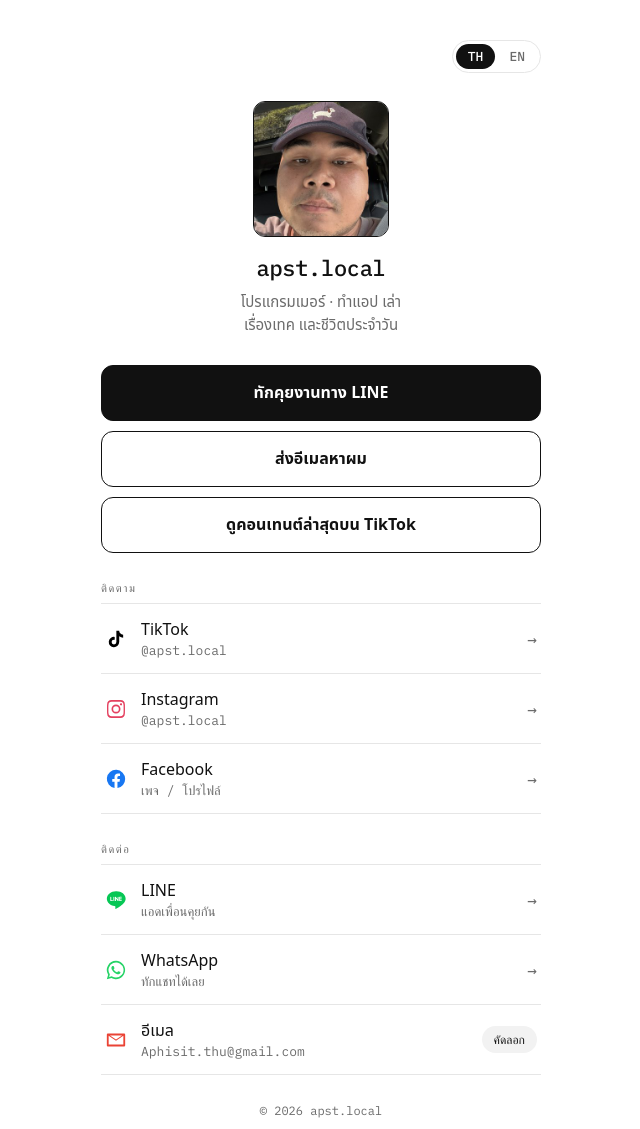
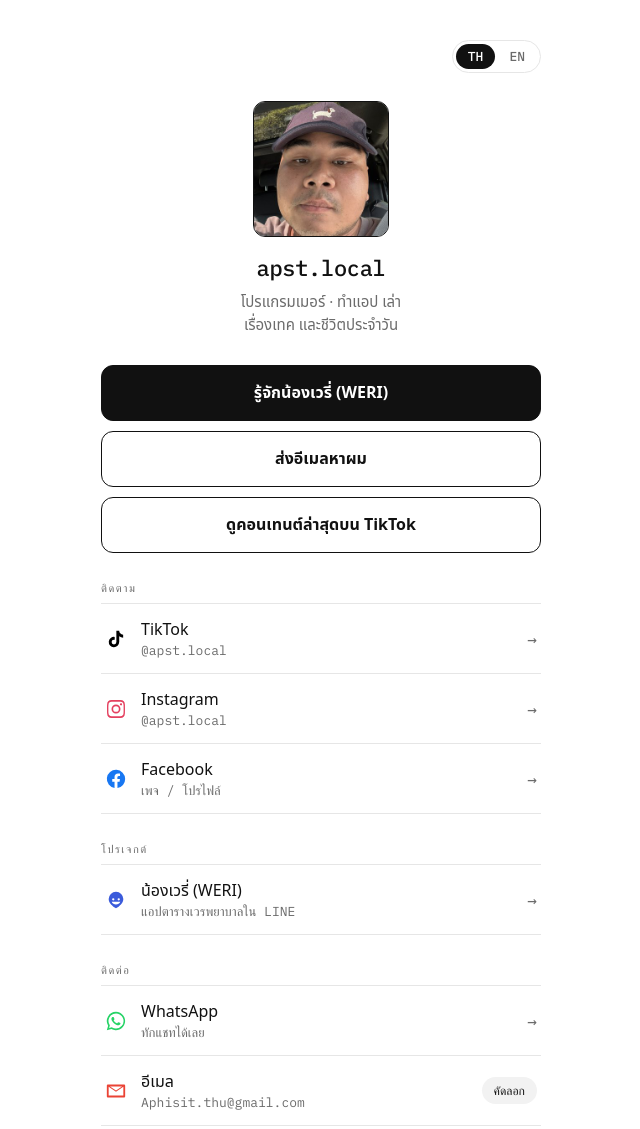
Before and after one commit to aphisit-ths/apst-links, a plain HTML site: page public/index.html in a window 1280 px wide. Shown: the top 1129 px of the page, without its empty margins (319-959 px from the left). Drawn offline with Linux system fonts and the light colour scheme; a web font is replaced by a local one.

Commit message:
feat: feature WERI on links page and remove personal LINE contact

```diff
--- a/public/index.html
+++ b/public/index.html
@@ -4,7 +4,7 @@
 <meta charset="utf-8">
 <meta name="viewport" content="width=device-width, initial-scale=1, viewport-fit=cover">
 <title>apst.local · Aphisit | โปรแกรมเมอร์ ทำแอป เล่าเรื่องเทค</title>
-<meta name="description" content="apst.local (Aphisit) โปรแกรมเมอร์ ทำแอป เล่าเรื่องเทค AI และชีวิตประจำวัน ติดตามได้ทาง TikTok, Instagram, Facebook หรือทักคุยงานทาง LINE และอีเมล">
+<meta name="description" content="apst.local (Aphisit) โปรแกรมเมอร์ ทำแอป เล่าเรื่องเทค AI และชีวิตประจำวัน ติดตามได้ทาง TikTok, Instagram, Facebook รวมลิงก์น้องเวรี่และช่องทางติดต่อทางอีเมล">
 <meta name="author" content="Aphisit">
 <meta name="robots" content="index, follow, max-image-preview:large">
 <link rel="canonical" href="https://apst.cc/">
@@ -129,7 +129,7 @@ img{max-width:100%}
   </header>
 
   <div class="ctas">
-    <a class="cta primary" href="https://line.me/ti/p/il5aFCqGP_" target="_blank" rel="noopener" data-th="ทักคุยงานทาง LINE" data-en="Let's talk on LINE">ทักคุยงานทาง LINE</a>
+    <a class="cta primary" href="https://weri.apst.cc/" target="_blank" rel="noopener" data-th="รู้จักน้องเวรี่ (WERI)" data-en="Meet WERI">รู้จักน้องเวรี่ (WERI)</a>
     <a class="cta" href="mailto:Aphisit.thu@gmail.com" data-th="ส่งอีเมลหาผม" data-en="Send me an email">ส่งอีเมลหาผม</a>
     <a class="cta" href="https://www.tiktok.com/@apst.local" target="_blank" rel="noopener" data-th="ดูคอนเทนต์ล่าสุดบน TikTok" data-en="Watch the latest on TikTok">ดูคอนเทนต์ล่าสุดบน TikTok</a>
   </div>
@@ -154,12 +154,16 @@ img{max-width:100%}
   </section>
 
   <section class="group">
-    <div class="label" data-th="ติดต่อ" data-en="Contact">ติดต่อ</div>
-    <a class="row" href="https://line.me/ti/p/il5aFCqGP_" target="_blank" rel="noopener">
-      <span class="ico" style="--c:#06C755"><svg viewBox="0 0 24 24"><path d="M12 2.5C6.5 2.5 2 6.1 2 10.6c0 4 3.6 7.4 8.4 8 .3.1.8.2.9.5.1.3.1.7 0 1l-.1.9c0 .3-.2 1 .9.6 1.1-.5 6-3.5 8.2-6 1.5-1.7 2.2-3.3 2.2-5.1 0-4.5-4.5-8-10-8zm-3.8 10.7H6.3c-.3 0-.5-.2-.5-.5V8.9c0-.3.2-.5.5-.5s.5.2.5.5v3.3h1.4c.3 0 .5.2.5.5s-.2.5-.5.5zm2-.5c0 .3-.2.5-.5.5s-.5-.2-.5-.5V8.9c0-.3.2-.5.5-.5s.5.2.5.5v3.8zm4.6 0c0 .2-.1.4-.3.5h-.2c-.2 0-.3-.1-.4-.2l-2-2.6v2.3c0 .3-.2.5-.5.5s-.5-.2-.5-.5V8.9c0-.2.1-.4.3-.5h.2c.2 0 .3.1.4.2l2 2.6V8.9c0-.3.2-.5.5-.5s.5.2.5.5v3.8zm3.1-2.4c.3 0 .5.2.5.5s-.2.5-.5.5h-1.4v.9h1.4c.3 0 .5.2.5.5s-.2.5-.5.5h-1.9c-.3 0-.5-.2-.5-.5V8.9c0-.3.2-.5.5-.5h1.9c.3 0 .5.2.5.5s-.2.5-.5.5h-1.4v.9h1.4z"/></svg></span>
-      <span class="txt"><span class="name">LINE</span><span class="handle" data-th="แอดเพื่อนคุยกัน" data-en="Add me on LINE">แอดเพื่อนคุยกัน</span></span>
+    <div class="label" data-th="โปรเจกต์" data-en="Projects">โปรเจกต์</div>
+    <a class="row" href="https://weri.apst.cc/" target="_blank" rel="noopener">
+      <span class="ico" style="--c:#3B5BDB"><svg viewBox="0 0 24 24"><path d="M12 3a8 8 0 0 0-8 8c0 4.3 4.3 8.3 8 10 3.7-1.7 8-5.7 8-10a8 8 0 0 0-8-8zm-3 7a1.25 1.25 0 1 1 0 2.5A1.25 1.25 0 0 1 9 10zm6 0a1.25 1.25 0 1 1 0 2.5A1.25 1.25 0 0 1 15 10zm-3 7c-2.1 0-3.9-1.2-4.7-3h9.4c-.8 1.8-2.6 3-4.7 3z"/></svg></span>
+      <span class="txt"><span class="name">น้องเวรี่ (WERI)</span><span class="handle" data-th="แอปตารางเวรพยาบาลใน LINE" data-en="Nurse shift planner in LINE">แอปตารางเวรพยาบาลใน LINE</span></span>
       <span class="arrow">→</span>
     </a>
+  </section>
+
+  <section class="group">
+    <div class="label" data-th="ติดต่อ" data-en="Contact">ติดต่อ</div>
     <a class="row" href="https://wa.me/66934358753" target="_blank" rel="noopener">
       <span class="ico" style="--c:#25D366"><svg viewBox="0 0 24 24"><path d="M12 2a10 10 0 0 0-8.6 15.1L2 22l5-1.3A10 10 0 1 0 12 2zm0 18.2c-1.5 0-3-.4-4.2-1.2l-.3-.2-3 .8.8-2.9-.2-.3A8.2 8.2 0 1 1 12 20.2zm4.5-6.1c-.2-.1-1.5-.7-1.7-.8-.2-.1-.4-.1-.6.1l-.8 1c-.1.2-.3.2-.5.1a6.7 6.7 0 0 1-3.3-2.9c-.3-.4.3-.4.7-1.4.1-.2 0-.3 0-.4l-.8-1.8c-.2-.5-.4-.4-.6-.4h-.5c-.2 0-.4.1-.6.3-.2.2-.8.8-.8 2s.8 2.3 1 2.5c.1.2 1.7 2.6 4.1 3.6 1.5.7 2.1.7 2.9.6.5-.1 1.5-.6 1.7-1.2.2-.6.2-1.1.1-1.2l-.3-.4z"/></svg></span>
       <span class="txt"><span class="name">WhatsApp</span><span class="handle" data-th="ทักแชทได้เลย" data-en="Chat with me">ทักแชทได้เลย</span></span>
```
